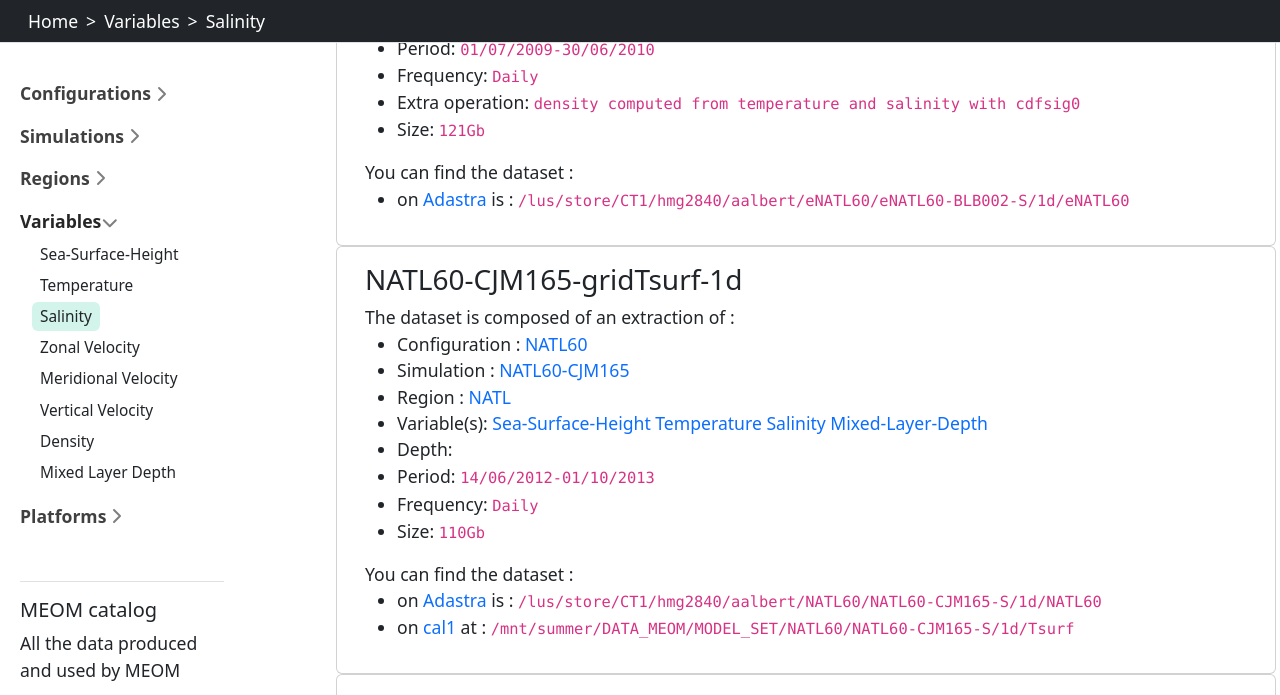
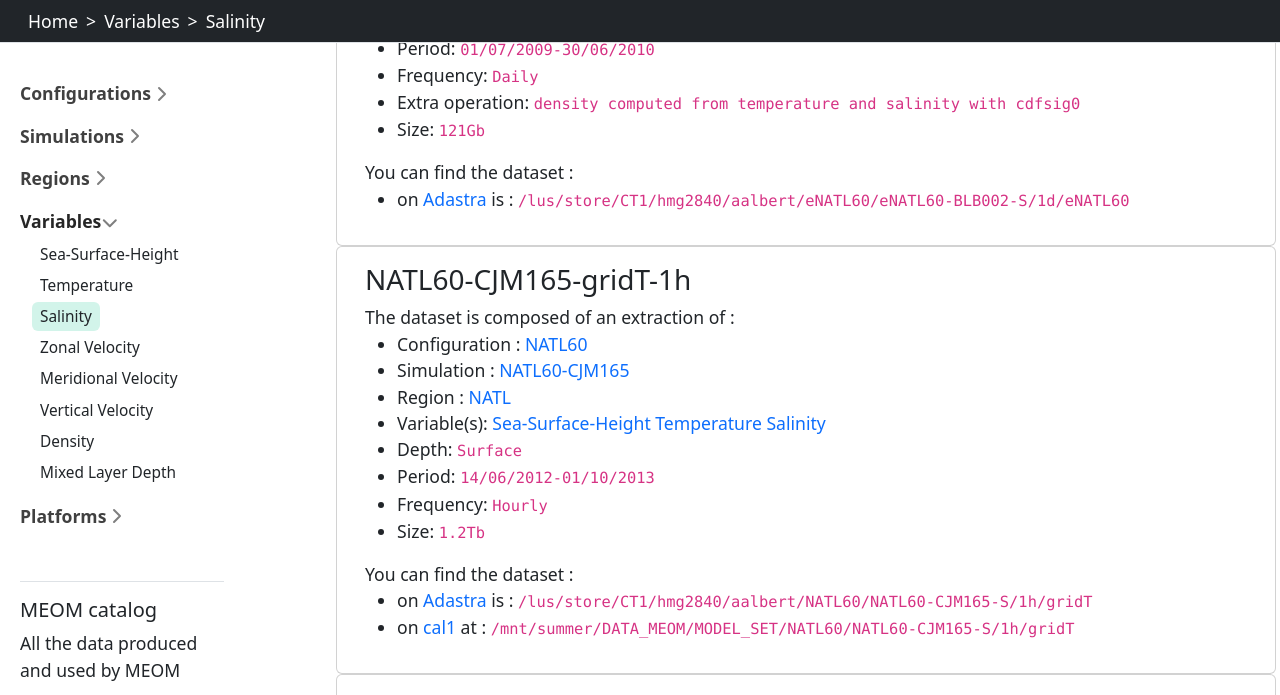
Before and after one commit to meom-group/meom-data-catalog, a Jekyll site: the page built from content/variables/Salinity.md, in a window 1280 px wide and 900 px high, scrolled down 13652 px, cut to the strip 0-695 px from the top of the window. Built offline with Jekyll 4.4.1, drawn with Linux system fonts in a browser that asks for light colours.

Commit message:
Add NATL60-CJM165 simulation configurations
Added new configurations for NATL60-CJM165 simulations including SSH and gridT variables.

```diff
--- a/_data/extractions.yml
+++ b/_data/extractions.yml
@@ -2364,6 +2364,43 @@
   path_irene:
   url_opendap:
 
+- name: NATL60-CJM165-SSH-1h
+  configuration: "NATL60"
+  simulation: "NATL60-CJM165"
+  region: "NATL"
+  variable: "Sea-Surface-Height"
+  period: "14/06/2012-01/10/2013"
+  depth: ""
+  frequency: "Hourly"
+  operation:
+  size: "425Gb"
+  path_adastra: "/lus/store/CT1/hmg2840/aalbert/NATL60/NATL60-CJM165-S/1h/SSH"
+  path_cal1: "/mnt/summer/DATA_MEOM/MODEL_SET/NATL60/NATL60-CJM165-S/1h/SSH"
+  path_gricad:
+  path_jeanzay:
+  path_irene:
+  url_opendap:
+
+- name: NATL60-CJM165-gridT-1h
+  configuration: "NATL60"
+  simulation: "NATL60-CJM165"
+  region: "NATL"
+  variable:
+    - "Sea-Surface-Height"
+    - "Temperature"
+    - "Salinity"
+  period: "14/06/2012-01/10/2013"
+  depth: "Surface"
+  frequency: "Hourly"
+  operation:
+  size: "1.2Tb"
+  path_adastra: "/lus/store/CT1/hmg2840/aalbert/NATL60/NATL60-CJM165-S/1h/gridT"
+  path_cal1: "/mnt/summer/DATA_MEOM/MODEL_SET/NATL60/NATL60-CJM165-S/1h/gridT"
+  path_gricad:
+  path_jeanzay:
+  path_irene:
+  url_opendap:
+
 - name: NATL60-CJM165-KET-1d
   configuration: "NATL60"
   simulation: "NATL60-CJM165"
```
